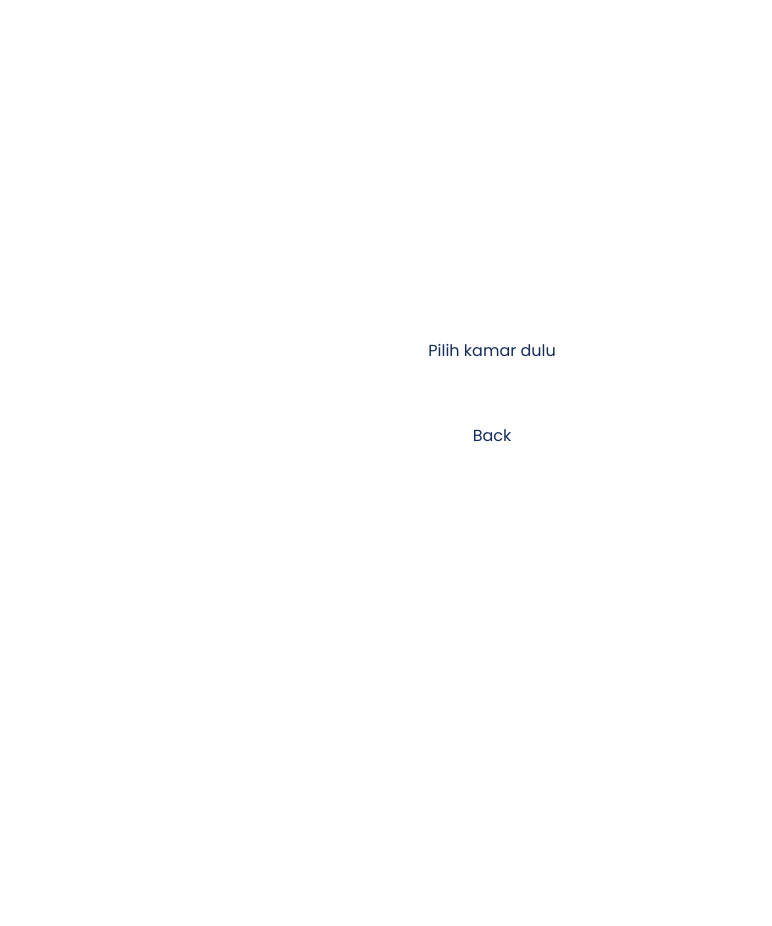
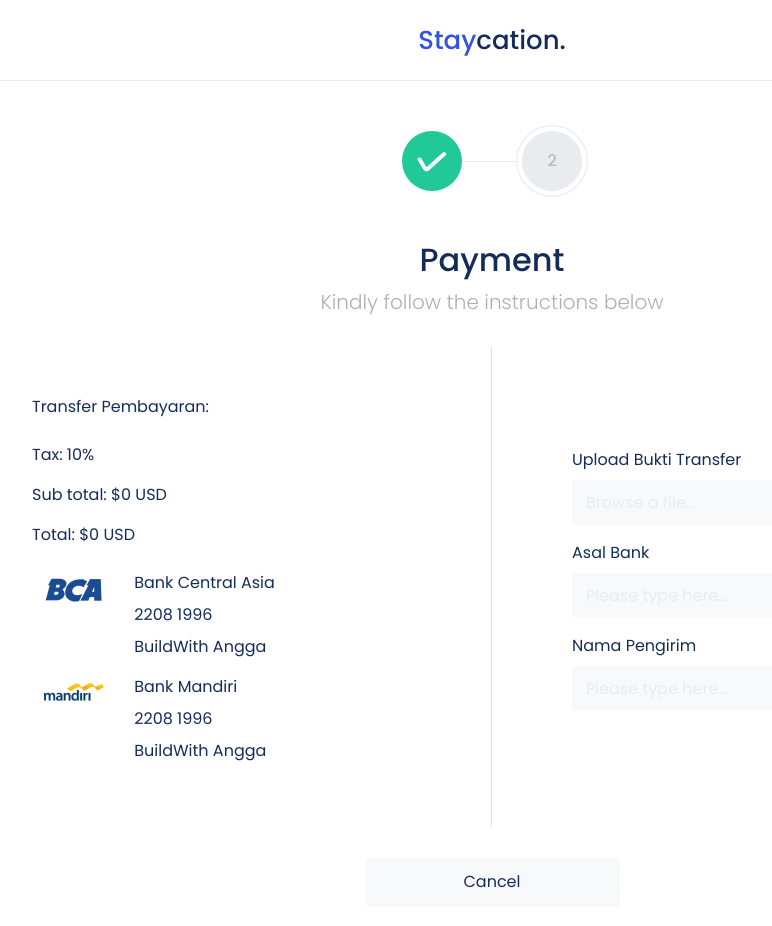
Before and after one commit to ayuubb/Website-Travel-MERN, a React (Create React App) app: page /checkout in a window 1280 px wide. Shown: the top 926 px of the page, without its empty margins (148-920 px from the left). Before the commit the page ends 800 px from the top, so only its background shows below. Built offline with nearby package versions, Linux system fonts and the light colour scheme.

Commit message:
solve checkout page

```diff
--- a/src/elements/Button/index.js
+++ b/src/elements/Button/index.js
@@ -5,6 +5,7 @@ import propTypes from 'prop-types';
 export default function Button(props) {
   const className = [props.className];
   if (props.isPrimary) className.push('btn-primary');
+  if (props.isLight) className.push('btn-light');
   if (props.isLarge) className.push('btn-lg');
   if (props.isSmall) className.push('btn-sm');
   if (props.isBlock) className.push('btn-block');
@@ -75,6 +76,7 @@ Button.propTypes = {
   href: propTypes.string,
   className: propTypes.string,
   isPrimary: propTypes.bool,
+  isLight: propTypes.bool,
   isDisabled: propTypes.bool,
   isLoading: propTypes.bool,
   isSmall: propTypes.bool,
--- a/src/pages/Checkout.js
+++ b/src/pages/Checkout.js
@@ -71,31 +71,36 @@ export default class Checkout extends Component {
 
   render() {
     const { data } = this.state;
-    const { checkout, page } = this.props;
-    console.log(page, data);
-    if (!checkout)
-      return (
-        <div className="container">
-          <div
-            className="row align-items-center justify-content-center text-center"
-            style={{ height: '100vh' }}
-          >
-            <div className="col-3">
-              Pilih kamar dulu
-              <div>
-                <Button
-                  className="btn mt-5"
-                  type="button"
-                  onClick={() => this.props.history.goBack()}
-                  isLight
-                >
-                  Back
-                </Button>
-              </div>
-            </div>
-          </div>
-        </div>
-      );
+
+    const checkout = {
+      duration: 0,
+    };
+
+    // const { checkout, page } = this.props;
+    // console.log(page, data);
+    // if (!checkout)
+    //   return (
+    //     <div className="container">
+    //       <div
+    //         className="row align-items-center justify-content-center text-center"
+    //         style={{ height: '100vh' }}
+    //       >
+    //         <div className="col-3">
+    //           Pilih kamar dulu
+    //           <div>
+    //             <Button
+    //               className="btn mt-5"
+    //               type="button"
+    //               onClick={() => this.props.history.goBack()}
+    //               isLight
+    //             >
+    //               Back
+    //             </Button>
+    //           </div>
+    //         </div>
+    //       </div>
+    //     </div>
+    //   );
 
     const steps = {
       bookingInformation: {
@@ -134,7 +139,6 @@ export default class Checkout extends Component {
     return (
       <>
         <Header isCentered />
-
         <Stepper steps={steps} initialStep="payment">
           {(prevStep, nextStep, CurrentStep, steps) => (
             <>
--- a/src/parts/Checkout/BookingInformation.js
+++ b/src/parts/Checkout/BookingInformation.js
@@ -17,7 +17,7 @@ export default function BookingInformation(props) {
                   <img
                     className="img-cover"
                     // src={`${process.env.REACT_APP_HOST}/${ItemDetails.imageId[0].imageUrl}`}
-                    src={ItemDetails.imageUrls[0].imageUrl}
+                    src={ItemDetails.imageUrls[0].url}
                     alt={ItemDetails.title}
                   />
                 </figure>
```
